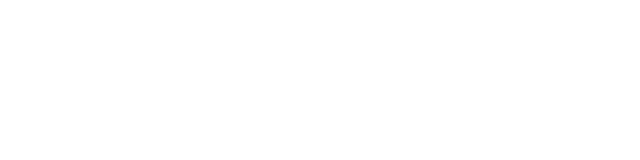
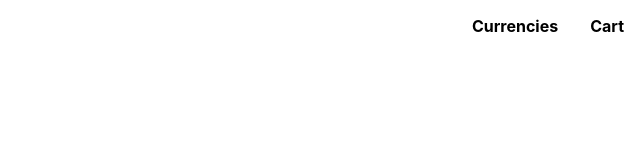
Before and after one commit to Mohamadjandali/scandiweb-junior-react-test, a React (Create React App) app: page / in a window 1280 px wide. Shown: the top 160 px of the page, without its empty margins (640-1280 px from the left). Built offline with nearby package versions, Linux system fonts and the light colour scheme.

Commit message:
addign class overlay to the navbar

```diff
--- a/src/App.css
+++ b/src/App.css
@@ -1,3 +1,5 @@
-li {
-  list-style: none;
+* {
+  box-sizing: border-box;
+  padding: 0px;
+  margin: 0px;
 }
--- a/src/App.js
+++ b/src/App.js
@@ -2,13 +2,14 @@ import { Component } from 'react';
 import './App.css';
 import ContextProvider from './Context';
 import Categories from './components/categories/Categories';
+import Navbar from './components/navbar/Navbar';
 
 export class App extends Component {
 
   render() {
     return (
       <ContextProvider>
-        <Categories />
+        <Navbar />
       </ContextProvider>
     )
   }
--- a/src/components/categories/Categories.js
+++ b/src/components/categories/Categories.js
@@ -1,23 +1,38 @@
 import React, { Component } from 'react'
-
 import { APIContext } from '../../Context'
+import './categories.css'
 
 export default class Categories extends Component {
+    constructor(props) {
+        super(props)
+        this.state = {
+            toggle: 1
+        }
+        this.handleClass = this.handleClass.bind(this);
+    }
+
+    handleClass(currentIndex) {
+        this.setState({ toggle: currentIndex})
+    }
+
     render() {
         return (
-            <ul>
+            <div className='categories-list'>
                 <APIContext.Consumer>
                     {(categories) => {
-                        return categories.map(category => (
-                            <li key={category.name}>
-                                <a href={category.name}>
+                        return categories.map((category, index) => (
+                            <span
+                            key={category.name}
+                            className={this.state.toggle === index ? 'underline-overlay' : ''}
+                            onClick={() => this.handleClass(index)}>
+                                <li>
                                     {category.name}
-                                </a>
-                            </li>
+                                </li>
+                            </span>
                         ))
                     }}
                 </APIContext.Consumer>
-            </ul>
+            </div>
         );
     }
 }
--- /dev/null
+++ b/src/components/categories/categories.css
@@ -0,0 +1,27 @@
+.categories-list {
+  margin-left: 3rem;
+  display: flex;
+}
+
+.categories-list span {
+  position: relative;
+  padding: 1rem;
+  outline: none;
+  border: none;
+  background-color: none;
+  cursor: pointer;
+}
+
+.underline-overlay {
+  color: #30e324;
+}
+
+.underline-overlay::before {
+  content: '';
+  left: 0;
+  right: 0;
+  bottom: 0;
+  position: absolute;
+  height: 2px;
+  background-color: #30e324;
+}
--- /dev/null
+++ b/src/components/navbar/Navbar.js
@@ -0,0 +1,22 @@
+import React, { Component } from 'react'
+import './navbar.css'
+import Categories from '../categories/Categories'
+
+export default class Navbar extends Component {
+
+    render() {
+        return (
+            <nav className='nav-bar'>
+                <Categories />
+                <div className='nav-bar-cart'>
+                    <li>
+                        Currencies
+                    </li>
+                    <li className='cart'>
+                        Cart
+                    </li>
+                </div>
+            </nav>
+        )
+    }
+}
--- /dev/null
+++ b/src/components/navbar/navbar.css
@@ -0,0 +1,17 @@
+.nav-bar {
+  display: flex;
+  justify-content: space-between;
+  font-weight: bold;
+}
+
+li {
+  list-style: none;
+}
+
+.nav-bar-cart {
+  display: flex;
+}
+
+.nav-bar-cart li {
+  margin: 1rem;
+}
```
